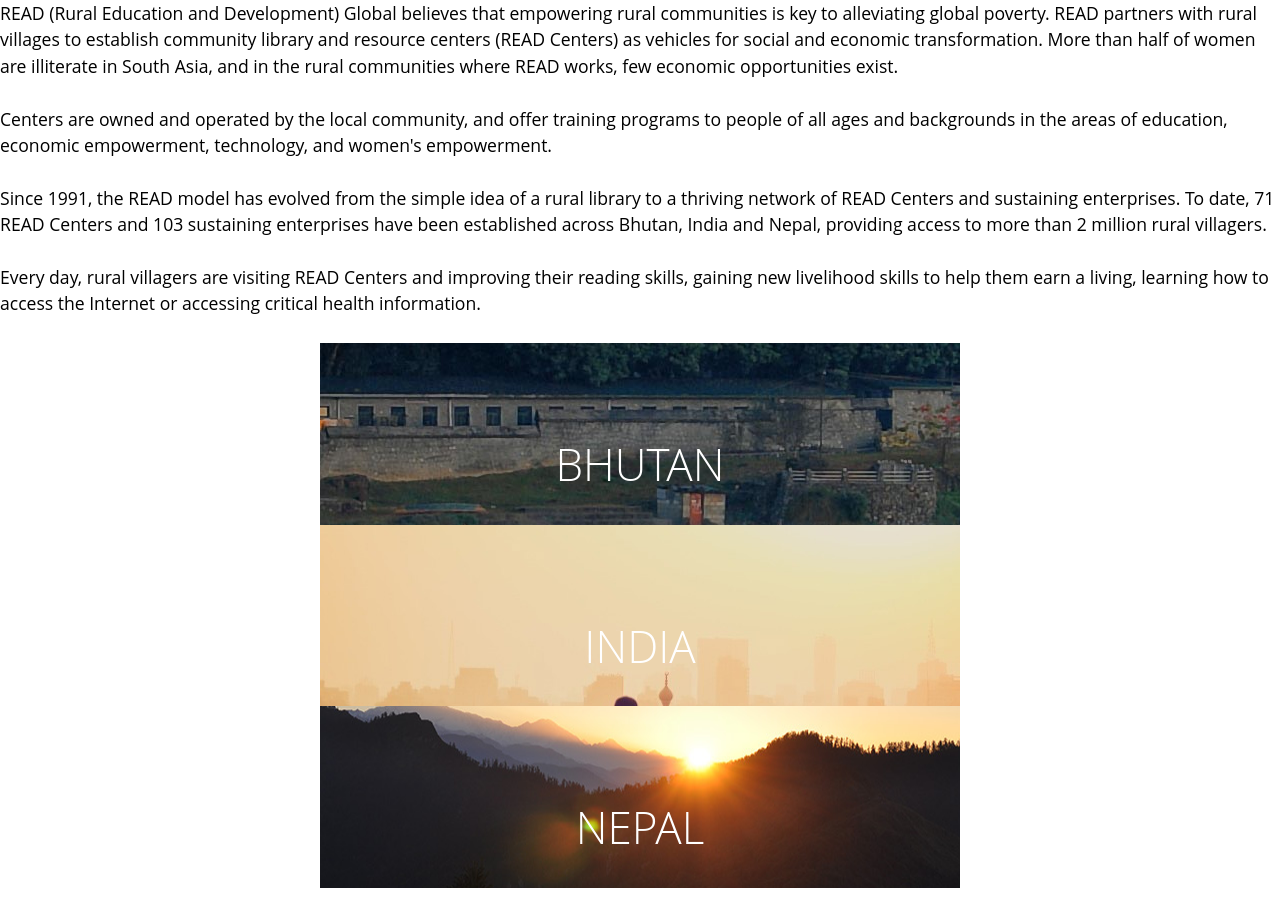
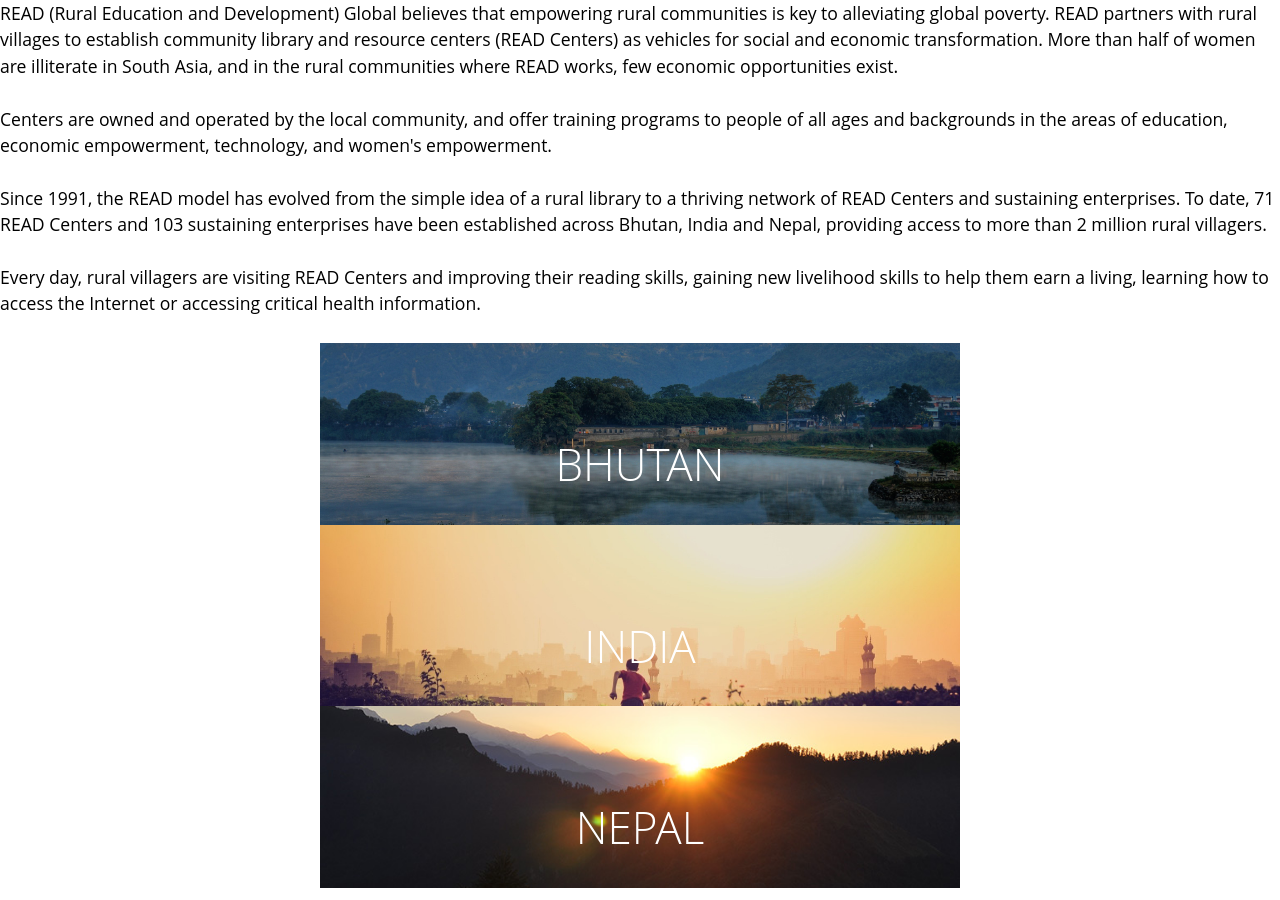
Before and after one commit to trac0040/non-for-profit, a Jekyll site: the page built from about.html, in a window 1280 px wide. Built offline with Jekyll 4.4.1, drawn with Linux system fonts in a browser that asks for light colours; Markdown is read by kramdown in place of the engine named in the settings.

Commit message:
feat(scss): commit before merge

```diff
--- a/css/style.css
+++ b/css/style.css
@@ -2169,12 +2169,15 @@
 
 /* line 68, /Users/shelleybabij/Documents/Web/semester 5/non-for-profit/scss/components/main */
 .accordion-bhutan {
-  background: url('../images/bhutan.jpg') no-repeat center center; }
-
-/* line 72, /Users/shelleybabij/Documents/Web/semester 5/non-for-profit/scss/components/main */
+  background: url('../images/bhutan.jpg') no-repeat center center;
+  background-size: cover; }
+
+/* line 73, /Users/shelleybabij/Documents/Web/semester 5/non-for-profit/scss/components/main */
 .accordion-india {
-  background: url('../images/india-city-child.jpg') no-repeat center center; }
-
-/* line 76, /Users/shelleybabij/Documents/Web/semester 5/non-for-profit/scss/components/main */
+  background: url('../images/india-city-child.jpg') no-repeat center center;
+  background-size: cover; }
+
+/* line 78, /Users/shelleybabij/Documents/Web/semester 5/non-for-profit/scss/components/main */
 .accordion-nepal {
-  background: url('../images/nepal-landscape.jpg') no-repeat center center; }
+  background: url('../images/nepal-landscape.jpg') no-repeat center center;
+  background-size: cover; }
--- a/scss/components/_main.scss
+++ b/scss/components/_main.scss
@@ -67,14 +67,17 @@
 
 .accordion-bhutan {
   background: url('../images/bhutan.jpg')no-repeat center center;
+  background-size: cover;
 }
 
 .accordion-india {
   background: url('../images/india-city-child.jpg')no-repeat center center;
+  background-size: cover;
 }
 
 .accordion-nepal{
   background: url('../images/nepal-landscape.jpg')no-repeat center center;
+  background-size: cover;
 }
 
 ///////////////////////////////////////////////////////////////////////////////
```
